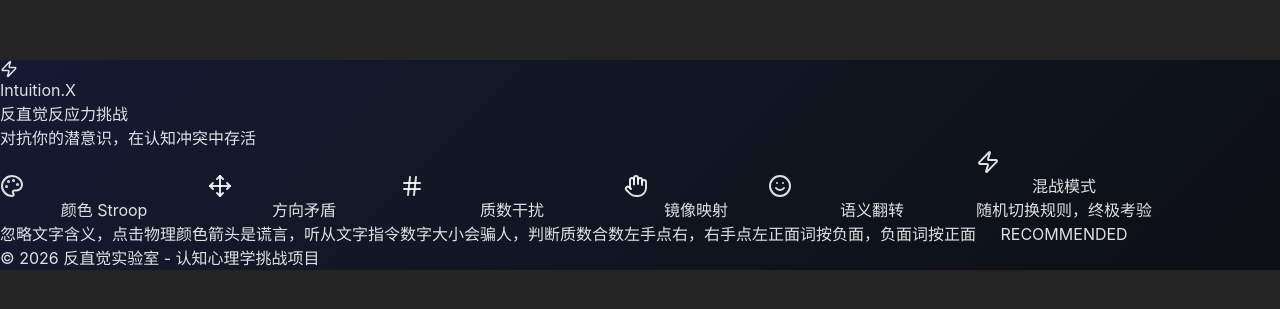
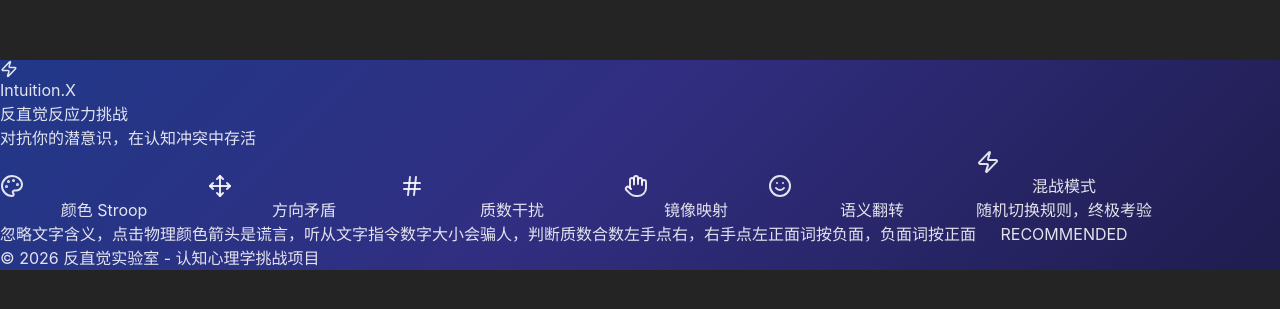
Before and after one commit to LI8QIAO/test, a React (Vite) app: page / in a window 1280 px wide. Shown: the part 235-544 px from the top of the page. Built offline with nearby package versions, Linux system fonts and the light colour scheme.

Commit message:
Add files via upload

```diff
--- a/src/index.css
+++ b/src/index.css
@@ -37,9 +37,19 @@ body {
 }
 
 .bg-animated-gradient {
-  background: linear-gradient(-45deg, #0a0a0a, #111827, #1e1b4b, #0f172a, #0a0a0a);
+  background: linear-gradient(
+    -45deg,
+    #0a0a0a,
+    #1e1b4b,
+    #312e81,
+    #1e3a8a,
+    #1e1b4b,
+    #3c0764,
+    #0f172a,
+    #0a0a0a
+  );
   background-size: 400% 400%;
-  animation: gradientBG 15s ease infinite;
+  animation: gradientBG 20s ease infinite;
 }
 
 @keyframes shake {
```
